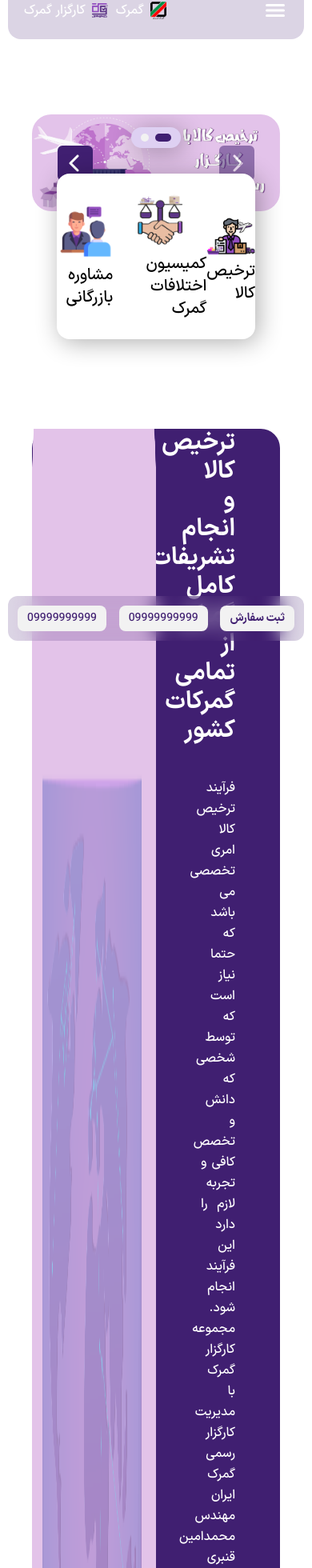
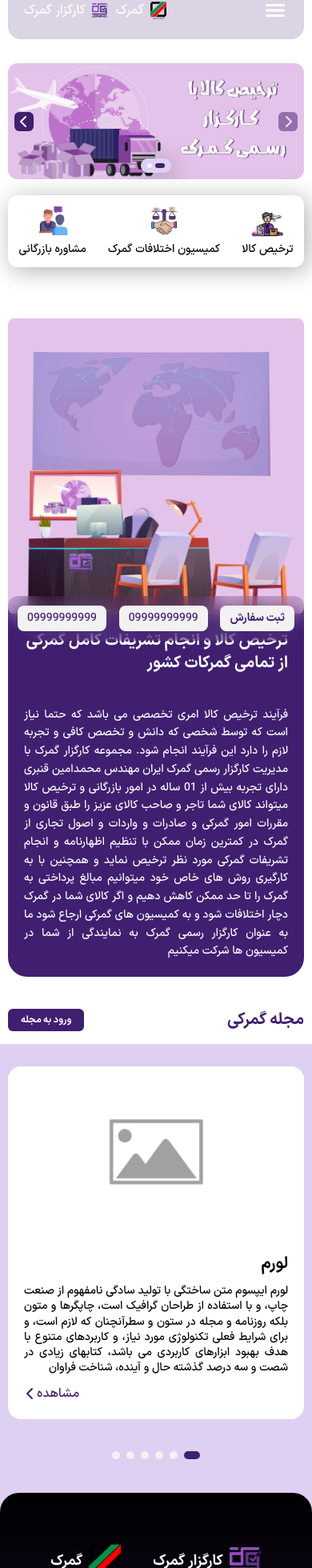
Before and after one commit to Alireza-Mashayekhy/kargozar, a Next.js app: page / in a window 390 px wide. Shown: the part 33-1993 px from the top of the page at 80% size. Built offline with nearby package versions, Linux system fonts and the light colour scheme.

Commit message:
landing responsive

```diff
--- a/app/layout.tsx
+++ b/app/layout.tsx
@@ -4,6 +4,7 @@ import '@/assets/styles/font.scss';
 import Header from '@/components/Header';
 import { Toaster } from 'react-hot-toast';
 import BottomNav from '@/components/BottomNav';
+import Footer from '@/components/Footer';
 
 export const metadata: Metadata = {
     title: 'Create Next App',
@@ -22,6 +23,7 @@ export default function RootLayout({
                 <Header />
                 <BottomNav />
                 {children}
+                <Footer />
             </body>
         </html>
     );
--- a/app/page.tsx
+++ b/app/page.tsx
@@ -78,11 +78,11 @@ export default function Home() {
         },
     ];
     return (
-        <div className="flex flex-col gap-16">
-            <div className="flex flex-col gap-16 px-10 pt-44">
+        <div className="flex flex-col gap-10 md:gap-16">
+            <div className="flex flex-col gap-16 px-2.5 md:px-10 pt-28 md:pt-44">
                 <div>
                     <Banner data={banners} />
-                    <div className="w-4/5 bg-white py-6 rounded-2xl shadow-md mx-auto -top-12 relative z-10 flex items-center justify-around">
+                    <div className="w-full sm:w-11/12 md:w-4/5 mt-5 sm:mt-0 bg-white py-3 sm:py-6 rounded-xl sm:rounded-2xl shadow-md mx-auto sm:-top-5 md:-top-12 relative z-10 flex items-center justify-around">
                         {servicesCategories.map((item) => {
                             return (
                                 <div
@@ -92,9 +92,11 @@ export default function Home() {
                                     <Image
                                         alt={item.title}
                                         src={item.image}
-                                        width={70}
+                                        className="w-10 sm:w-16"
                                     />
-                                    <div className="text-xl">{item.title}</div>
+                                    <div className="text-sm sm:text-xl text-center">
+                                        {item.title}
+                                    </div>
                                 </div>
                             );
                         })}
--- a/components/Banner.tsx
+++ b/components/Banner.tsx
@@ -43,38 +43,44 @@ export default function Banner(props: any) {
                             <Image
                                 alt={img}
                                 src={img}
-                                className="h-full rounded-3xl"
+                                className="h-full rounded-xl sm:rounded-3xl"
                             />
                         </SwiperSlide>
                     );
                 })}
                 <button
                     onClick={handlePrev}
-                    className={`absolute right-8 top-1/2 -translate-y-1/2 z-10 flex items-center justify-center rounded-md bg-primary-1 w-11 h-11 ${
+                    className={`absolute right-2 sm:right-8 top-1/2 -translate-y-1/2 z-10 flex items-center justify-center rounded-md bg-primary-1 w-6 sm:w-11 h-6 sm:h-11 ${
                         sliderIndex === 0 ? 'opacity-50 cursor-default' : ''
                     }`}
                 >
-                    <FaChevronRight className="w-6 h-6" color="white" />
+                    <FaChevronRight
+                        className="w-4 sm:w-6 h-4 sm:h-6"
+                        color="white"
+                    />
                 </button>
                 <button
                     onClick={handleNext}
-                    className={`absolute left-8 top-1/2 -translate-y-1/2 z-10 flex items-center justify-center rounded-md bg-primary-1 w-11 h-11 ${
+                    className={`absolute left-2 sm:left-8 top-1/2 -translate-y-1/2 z-10 flex items-center justify-center rounded-md bg-primary-1 w-6 sm:w-11 h-6 sm:h-11 ${
                         sliderIndex === props.data.length - 1
                             ? 'opacity-50 cursor-default'
                             : ''
                     }`}
                 >
-                    <FaChevronLeft className="w-6 h-6" color="white" />
+                    <FaChevronLeft
+                        className="w-4 sm:w-6 h-4 sm:h-6"
+                        color="white"
+                    />
                 </button>
-                <div className="flex items-center absolute bottom-20 left-1/2 -translate-x-1/2 z-10 gap-2 bg-primary-2 py-2 px-3 rounded-full shadow-md">
+                <div className="flex items-center absolute bottom-2 sm:bottom-10 md:bottom-20 left-1/2 -translate-x-1/2 z-10 gap-1 sm:gap-2 bg-primary-2 py-1.5 px-2 sm:py-2 sm:px-3 rounded-full shadow-md">
                     {props.data.map((item: any, index: number) => {
                         return (
                             <span
                                 key={`dot-${index}`}
-                                className={` h-2.5 rounded-full transition-all cursor-pointer ${
+                                className={`h-1.5 sm:h-2.5 rounded-full transition-all cursor-pointer ${
                                     sliderIndex === index
-                                        ? 'bg-primary-1 w-5'
-                                        : 'bg-secondary w-2.5'
+                                        ? 'bg-primary-1 w-3 sm:w-5'
+                                        : 'bg-secondary w-1.5 sm:w-2.5'
                                 }`}
                                 onClick={() => {
                                     sliderRef.current.swiper.slideTo(index);
--- a/components/BannerSection.tsx
+++ b/components/BannerSection.tsx
@@ -2,12 +2,12 @@ import Image from 'next/image';
 
 export default function BannerSection() {
     return (
-        <div className="flex bg-primary-1 rounded-3xl">
-            <div className="flex flex-col justify-center gap-10 w-1/2 px-14 text-white">
-                <h2 className="text-3xl font-bold">
+        <div className="flex flex-col-reverse lg:flex-row bg-primary-1 rounded-3xl">
+            <div className="flex flex-col justify-center gap-10 w-full lg:w-1/2 px-5 md:px-14 text-white py-5">
+                <h2 className="text-xl sm:text-3xl font-bold">
                     ترخیص کالا و انجام تشریفات کامل گمرکی از تمامی گمرکات کشور
                 </h2>
-                <p className="text-justify leading-relaxed">
+                <p className="text-justify leading-relaxed text-sm sm:text-base">
                     فرآیند ترخیص کالا امری تخصصی می باشد که حتما نیاز است که
                     توسط شخصی که دانش و تخصص کافی و تجربه لازم را دارد این
                     فرآیند انجام شود. مجموعه کارگزار گمرک با مدیریت کارگزار رسمی
@@ -26,7 +26,7 @@ export default function BannerSection() {
             <Image
                 alt="banner"
                 src={require('@/public/global/banner.png')}
-                className="w-1/2"
+                className="w-full lg:w-1/2"
             />
         </div>
     );
--- a/components/Blog/Card.tsx
+++ b/components/Blog/Card.tsx
@@ -9,9 +9,11 @@ export default function BlogCard(props: any) {
                 alt={props.title}
                 src={props.image || require('@/public/placeholders/image.png')}
             />
-            <div className="flex flex-col gap-2 5 p-5">
-                <h4 className="font-bold text-2xl">{props.title}</h4>
-                <p className="text-justify leading-snug">{props.description}</p>
+            <div className="flex flex-col gap-2.5 p-5">
+                <h4 className="font-bold text-xl sm:text-2xl">{props.title}</h4>
+                <p className="text-justify leading-snug text-sm sm:text-base">
+                    {props.description}
+                </p>
                 <div className="flex justify-end">
                     <Link
                         href={props.link ? `/blog/${props.slug}` : '/'}
--- a/components/Blog/Section.tsx
+++ b/components/Blog/Section.tsx
@@ -35,23 +35,23 @@ export default function BlogSection(props: any) {
     }
 
     return (
-        <div className="flex flex-col gap-8 overflow-hidden">
-            <div className="flex items-center justify-between px-10">
-                <h3 className="text-primary-1 font-bold text-3xl">
+        <div className="flex flex-col gap-4 sm:gap-8 overflow-hidden">
+            <div className="flex items-center justify-between px-2.5 sm:px-10">
+                <h3 className="text-primary-1 font-bold text-xl sm:text-3xl">
                     {props?.title}
                 </h3>
                 <Link
                     href={props?.link || '/'}
-                    className="bg-primary-1 px-8 py-3 text-white rounded-xl font-bold"
+                    className="bg-primary-1 px-4 py-1.5 sm:px-8 sm:py-3 text-white rounded-md sm:rounded-xl font-bold text-xs sm:text-base"
                 >
                     ورود به مجله
                 </Link>
             </div>
-            <div className="bg-primary-2 pt-16 pb-28">
+            <div className="bg-primary-2 pt-7 sm:pt-16 pb-28">
                 <Swiper
                     onSlideChange={(e) => setSliderIndex(e.activeIndex)}
                     ref={sliderRef}
-                    className="w-full relative !px-10 !overflow-visible"
+                    className="w-full relative !px-2.5 sm:!px-10 !overflow-visible"
                     spaceBetween={48}
                     slidesPerView={slidePerView}
                 >
--- /dev/null
+++ b/components/Footer.tsx
@@ -0,0 +1,94 @@
+import Image from 'next/image';
+import Link from 'next/link';
+
+export default function Footer() {
+    return (
+        <div className="flex flex-col items-center gap-12 rounded-t-3xl -mt-5 z-10  px-2.5 md:px-5 relative bg-gradient-to-t from-primary-1 to-black py-16 pb-20 sm:pb-36 xl:py-16">
+            <div className="flex gap-10 sm:gap-24">
+                <div className="flex items-center gap-2">
+                    <Image
+                        alt="KGLogo"
+                        src={require('@/public/logo/KGLogo.png')}
+                        className="w-10 sm:w-14"
+                    />
+                    <div className="text-lg sm:text-2xl text-white font-bold">
+                        کارگزار گمرک
+                    </div>
+                </div>
+                <div className="flex items-center gap-2">
+                    <Image
+                        alt="logo"
+                        src={require('@/public/logo/logo.png')}
+                        className="w-10 sm:w-14"
+                    />
+                    <div className="text-lg sm:text-2xl text-white font-bold">
+                        گمرک
+                    </div>
+                </div>
+            </div>
+            <div className="flex flex-wrap justify-between sm:justify-center gap-10 sm:gap-28 w-full text-white">
+                <div className="flex flex-col gap-5 max-w-96">
+                    <div className="font-bold text-xl sm:text-3xl">
+                        درباره کارگزار گمرک
+                    </div>
+                    <p className="text-justify text-sm sm:text-base">
+                        لورم ایپسوم متن ساختگی با تولید سادگی نامفهوم از صنعت
+                        چاپ، و با استفاده از طراحان گرافیک است، چاپگرها و متون
+                        بلکه روزنامه و مجله در ستون و سطرآنچنان که لازم است، و
+                        برای شرایط فعلی تکنولوژی مورد نیاز، و کاربردهای متنوع با
+                        هدف بهبود ابزارهای کاربردی می باشد، کتابهای زیادی در شصت
+                        و سه درصد گذشته حال و آینده، شناخت فراوان جامعه و
+                        متخصصان را می طلبد، تا با نرم{' '}
+                    </p>
+                </div>
+                <div className="flex flex-col gap-5">
+                    <div className="font-bold text-xl sm:text-3xl">
+                        کارگزار گمرک
+                    </div>
+                    <div className="flex flex-col gap-3  text-sm sm:text-bas">
+                        <Link href="/about">درباره ما</Link>
+                        <Link href="/contact">تماس با ما</Link>
+                        <Link href="/order">ثبت سفارش</Link>
+                    </div>
+                </div>
+                <div className="flex flex-col gap-5">
+                    <div className="font-bold text-xl sm:text-3xl">خدمات</div>
+                    <div className="flex flex-col gap-3  text-sm sm:text-bas">
+                        <Link href="/">خدمات</Link>
+                        <Link href="/">خدمات</Link>
+                        <Link href="/">خدمات</Link>
+                    </div>
+                </div>
+                <div className="flex flex-col gap-5">
+                    <div className="font-bold text-xl sm:text-3xl">
+                        مجله گمرکی
+                    </div>
+                    <div className="flex flex-col gap-3  text-sm sm:text-bas">
+                        <Link href="/">مجله </Link>
+                        <Link href="/">مجله </Link>
+                        <Link href="/">مجله </Link>
+                    </div>
+                </div>
+                <div className="flex flex-col gap-5 w-full sm:w-fit">
+                    <div className="font-bold text-xl sm:text-3xl">
+                        راه های ارتباطی
+                    </div>
+                    <div className="flex gap-3 justify-between sm:justify-normal">
+                        <div className="flex flex-col gap-3 text-sm sm:text-bas">
+                            <div className="whitespace-nowrap">ایمیل:</div>
+                            <div className="whitespace-nowrap">شماره تماس:</div>
+                            <div className="whitespace-nowrap">آدرس:</div>
+                        </div>
+                        <div className="flex flex-col gap-3 text-sm sm:text-bas">
+                            <div className="text-left">gomrok@gmail.com</div>
+                            <div className="text-left">09999999999</div>
+                            <div className="sm:max-w-44 text-justify">
+                                لورم ایپسوم متن ساختگی با تولید سادگی
+                            </div>
+                        </div>
+                    </div>
+                </div>
+            </div>
+        </div>
+    );
+}
--- a/components/Header.tsx
+++ b/components/Header.tsx
@@ -53,7 +53,7 @@ export default function Header() {
                 onClick={() => {
                     setIsMenuOpen(true);
                 }}
-                className="xl:hidden w-8 h-8"
+                className="xl:hidden w-8 h-8 cursor-pointer"
                 color="white"
             />
             <div className="flex gap-11 items-center">
--- a/components/HumberMenu.tsx
+++ b/components/HumberMenu.tsx
@@ -85,7 +85,7 @@ export default function HumberMenu({
                 onClick={(e) => {
                     closeMenu(e);
                 }}
-                className="absolute left-4 top-4 w-8 h-8"
+                className="absolute left-4 top-4 w-8 h-8 cursor-pointer"
                 color="white"
             />
             <div className="flex flex-row-reverse gap-2.5 justify-around">
```
